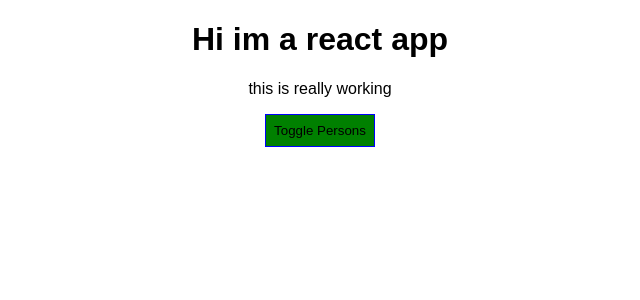
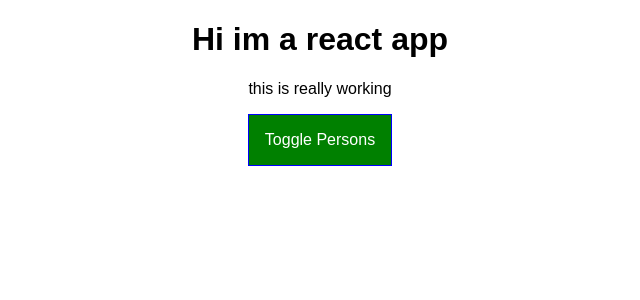
Before and after one commit to voidsteed/react16learningUdemy, a React app: page / in a window 1280 px wide. Shown: the top 300 px of the page, without its empty margins (320-960 px from the left). Built offline with nearby package versions, Linux system fonts and the light colour scheme.

Commit message:
section 5 lecture 68

```diff
--- a/src/App.css
+++ b/src/App.css
@@ -10,3 +10,25 @@
 .bold {
   font-weight: bold;
 }
+
+.App button {
+  border: 1px solid blue;
+  padding: 16px;
+  background-color: green;
+  font: inherit;
+  color: white;
+}
+
+.App button:hover {
+  background-color: lightgreen;
+  color: black;
+}
+
+.App button.Red {
+  background-color: red;
+}
+
+.App button.Red:hover {
+  background-color: salmon;
+  color: black;
+}
--- a/src/App.js
+++ b/src/App.js
@@ -41,15 +41,9 @@
   }
 
   render() {
-    const style = {
-      backgroundColor: 'green',
-      font: 'white',
-      border: '1px solid blue',
-      padding: '8px',
-      cursor: 'pointer',
-    }
+    let persons = null;
+    let btnClass = '';
 
-    let persons = null;
     if (this.state.showPersons) {
       persons = (
         <div>
@@ -66,7 +60,7 @@
 
         </div>
       );
-      style.backgroundColor = "red";
+      btnClass = classes.Red;
     }
 
     const assignedClasses  = [];
@@ -82,7 +76,7 @@
       <h1>Hi im a react app</h1>
       <p className={assignedClasses.join(' ')}>this is really working</p>
       <button
-        style={style}
+        className={btnClass}
         onClick={this.togglePersonsHandler}>Toggle Persons</button>
       {persons}
       </div>
```
